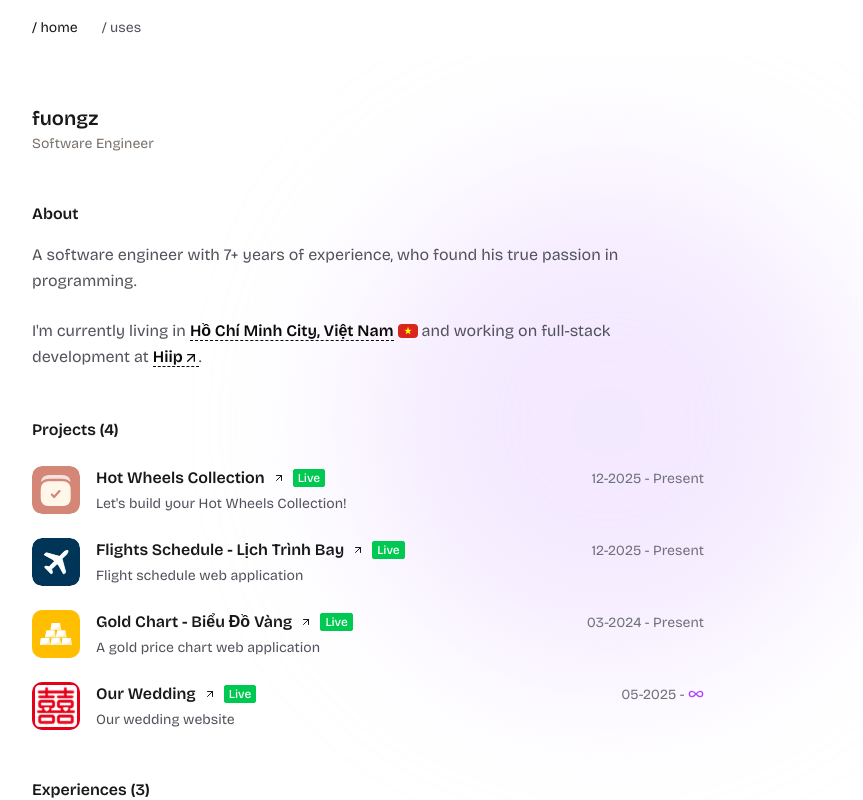
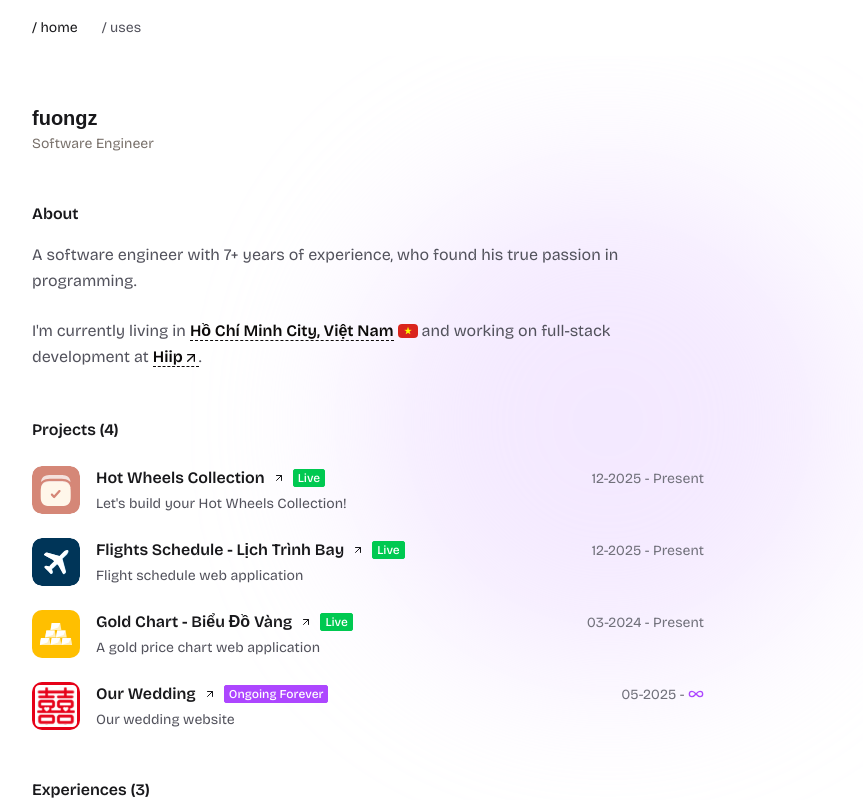
Before and after one commit to fuongz/portfolio, a Next.js app: page / in a window 1280 px wide. Shown: the top 800 px of the page, without its empty margins (272-1135 px from the left). Built offline with nearby package versions, Linux system fonts and the light colour scheme; a web font is replaced by a local one; what @apollo/client-integration-nextjs would draw is missing.

Commit message:
feat: add page transition with motion

```diff
--- a/src/app/providers.tsx
+++ b/src/app/providers.tsx
@@ -3,6 +3,7 @@
 import { ThemeProvider } from "next-themes";
 import { Container } from "@/components/common/container";
 import { Navigation } from "@/components/common/navigation";
+import PageTransition from "@/components/common/page-transition";
 import { ThemeSwitch } from "@/components/common/theme-switcher";
 import { ApolloWrapper } from "@/lib/apollo/apollo-provider";
 
@@ -29,7 +30,7 @@
 						{/* Profile Section */}
 						<div className="pt-4 sm:pt-8 mb-8 sm:mb-12 flex items-center gap-4">
 							<div className="flex flex-col flex-1">
-								<h1 className="text-lg sm:text-xl font-semibold text-zinc-900 dark:text-zinc-100">
+								<h1 className="text-lg font-serif sm:text-xl font-semibold text-zinc-900 dark:text-zinc-100">
 									fuongz
 								</h1>
 								<p className="text-muted-foreground text-sm mt-0.5">
@@ -37,7 +38,8 @@
 								</p>
 							</div>
 						</div>
-						{children}
+
+						<PageTransition>{children}</PageTransition>
 
 						{/* Footer */}
 						<div className="border-t border-zinc-200 dark:border-zinc-800 pt-6 sm:pt-8 pb-8 sm:pb-12">
--- a/src/components/common/container.tsx
+++ b/src/components/common/container.tsx
@@ -7,7 +7,7 @@
 
 const Container: React.FC<ContainerProps> = ({ children }) => {
 	return (
-		<div className="container max-w-2xl mb-4 mx-auto px-4 sm:px-6 py-4 sm:py-6 xl:p-0">
+		<div className="container max-w-2xl sm:mb-4 mx-auto px-4 sm:px-6 py-4 sm:py-6 xl:p-0">
 			{children}
 		</div>
 	);
--- a/src/components/common/navigation.tsx
+++ b/src/components/common/navigation.tsx
@@ -14,7 +14,7 @@
 	return (
 		<nav className="bg-background/95 sticky top-0 z-1 backdrop-blur supports-[backdrop-filter]:bg-background/60">
 			<Container>
-				<div className="flex items-center justify-between h-14">
+				<div className="flex items-center justify-between sm:h-14">
 					{/* Navigation Links */}
 					<div className="flex items-center gap-6">
 						{navItems.map((item) => {
--- /dev/null
+++ b/src/components/common/page-transition.tsx
@@ -0,0 +1,41 @@
+// components/PageTransition.tsx or app/components/PageTransition.tsx
+"use client";
+
+import { AnimatePresence, motion, type Variants } from "motion/react";
+import { usePathname } from "next/navigation";
+import type React from "react";
+
+const variants: Variants = {
+	hidden: { opacity: 0, x: 0, y: -20 },
+	enter: {
+		opacity: 1,
+		x: 0,
+		y: 0,
+		transition: { type: "spring", duration: 0.25, ease: "easeInOut" },
+	},
+	exit: {
+		opacity: 0,
+		x: 0,
+		y: 20,
+		transition: { type: "spring", duration: 0.25, ease: "easeInOut" },
+	},
+};
+
+const PageTransition = ({ children }: { children: React.ReactNode }) => {
+	const pathname = usePathname();
+	return (
+		<AnimatePresence mode="wait" initial={false}>
+			<motion.div
+				key={pathname}
+				variants={variants}
+				initial="hidden"
+				animate="enter"
+				exit="exit"
+			>
+				{children}
+			</motion.div>
+		</AnimatePresence>
+	);
+};
+
+export default PageTransition;
--- a/src/components/pages/home/page.tsx
+++ b/src/components/pages/home/page.tsx
@@ -38,7 +38,7 @@
 		id: "trinhvaphuong",
 		name: "Our Wedding",
 		description: "Our wedding website",
-		status: "live",
+		status: "infinity",
 		logo: "/projects/trinhvaphuong.svg",
 		website: "https://www.trinhvaphuong.com/",
 		since: "05-2025",
@@ -128,7 +128,7 @@
 				<h2 className="text-base font-semibold text-zinc-900 dark:text-zinc-100 mb-4 sm:mb-6">
 					Projects ({projects.length})
 				</h2>
-				<div className="space-y-4 sm:space-y-6">
+				<div className="space-y-6">
 					{projects.map((project) => (
 						<div key={project.id} className="flex gap-3 sm:gap-4">
 							<div className="w-[58px] h-[58px] sm:w-[48px] sm:h-[48px] relative bg-zinc-100 overflow-hidden dark:bg-zinc-800 rounded-lg flex items-center justify-center flex-shrink-0">
@@ -144,8 +144,8 @@
 								)}
 							</div>
 							<div className="flex-1 min-w-0">
-								<div className="flex flex-col sm:flex-row sm:gap-2 items-start sm:items-baseline justify-between gap-1 flex-wrap">
-									<div className="flex items-center gap-2">
+								<div className="flex flex-col sm:flex-row sm:gap-2 items-start sm:items-baseline justify-between gap-0.5 flex-wrap">
+									<div className="flex items-center flex-wrap gap-2">
 										{project.website ? (
 											<Tooltip>
 												<TooltipTrigger asChild>
@@ -175,6 +175,11 @@
 												Live
 											</Badge>
 										)}
+										{project.status === "infinity" && (
+											<Badge className="bg-purple-500 rounded-xs px-1 py-0 hover:bg-purple-600 text-white border-purple-500">
+												Ongoing Forever
+											</Badge>
+										)}
 									</div>
 									<span className="text-xs sm:text-sm text-zinc-500 dark:text-zinc-400 whitespace-nowrap flex-shrink-0">
 										{project.since}
@@ -189,7 +194,7 @@
 										)}
 									</span>
 								</div>
-								<p className="text-xs sm:text-sm text-zinc-600 dark:text-zinc-400 mt-0.5 sm:mt-1">
+								<p className="text-xs sm:text-sm text-zinc-600 dark:text-zinc-400 mt-1 sm:mt-1">
 									{project.description}
 								</p>
 							</div>
```
